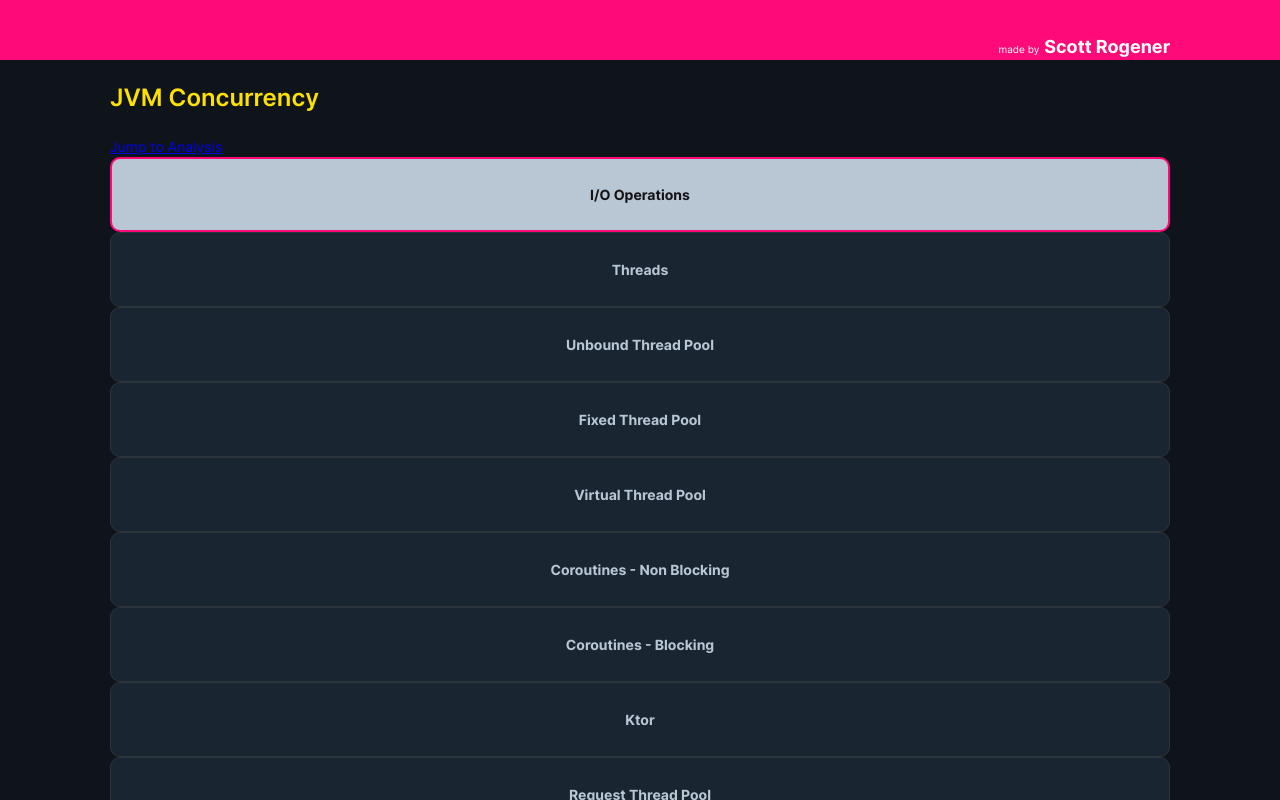
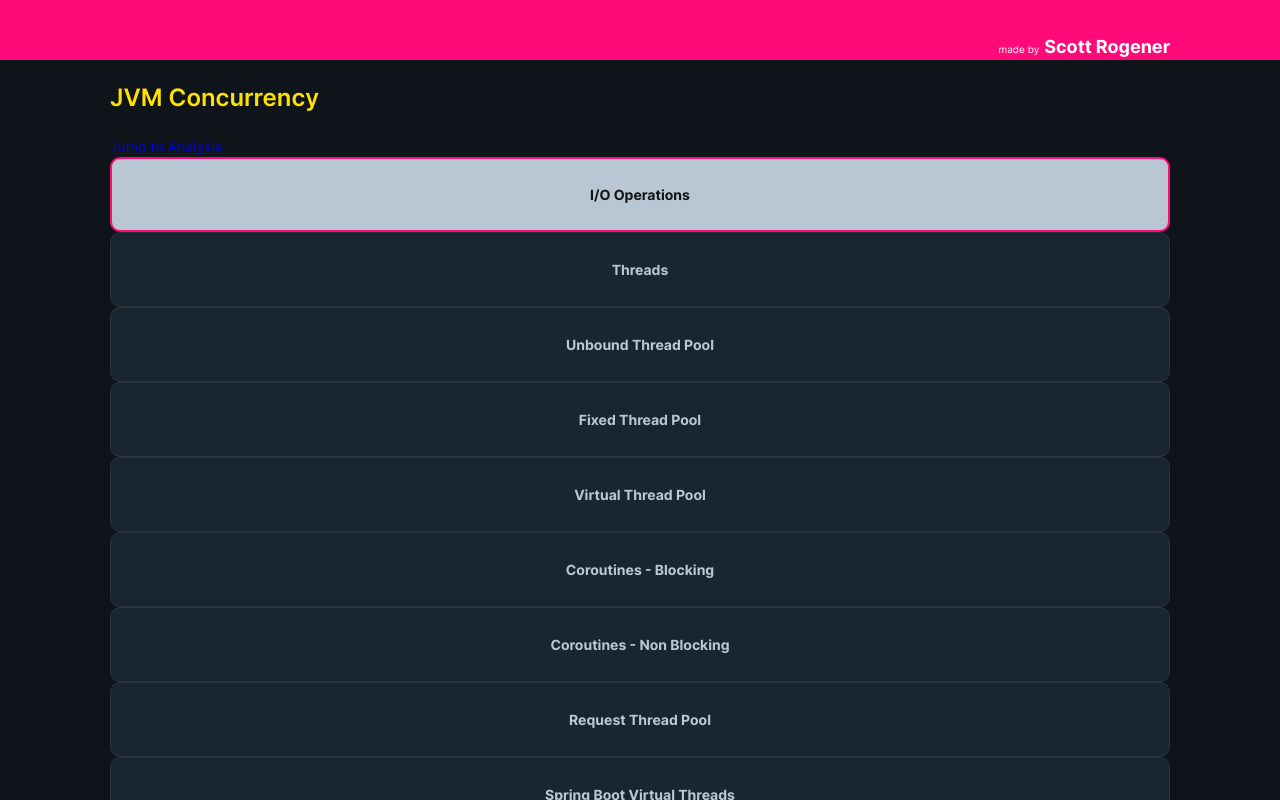
Before and after one commit to scottyroges/JvmConcurrency, a React (Vite) app in the folder JvmConcurrencyFrontend/: page / in a window 1280 px wide. Shown: the top 800 px of the page. Built offline with nearby package versions, Linux system fonts and the light colour scheme.

Commit message:
adding a write up for the coroutine blocking page

```diff
--- a/JvmConcurrencyFrontend/src/domains/scenarios.ts
+++ b/JvmConcurrencyFrontend/src/domains/scenarios.ts
@@ -5,7 +5,6 @@ import scenarioFixedThreadPool from "@assets/scenarios/fixed-thread-pool/scenari
 import scenarioVirtualThreadPool from "@assets/scenarios/virtual-thread-pool/scenario-virtual-thread-pool.txt";
 import scenarioCoroutinesBlocking from "@assets/scenarios/coroutines-blocking/scenario-coroutines-blocking.txt";
 import scenarioCoroutinesNonBlocking from "@assets/scenarios/coroutines-non-blocking/scenario-coroutines-non-blocking.txt";
-import scenarioKtor from "@assets/scenarios/ktor/scenario-ktor.txt";
 import scenarioRequestThreadPool from "@assets/scenarios/request-thread-pool/scenario-request-thread-pool.txt";
 import scenarioSpringBootVirtualThreads from "@assets/scenarios/spring-boot-virtual-threads/scenario-spring-boot-virtual-threads.txt";
 import scenarioVirtualThreadsAndCoroutines from "@assets/scenarios/virtual-threads-and-coroutines/scenario-virtual-threads-and-coroutines.txt";
@@ -18,7 +17,6 @@ import scenarioFixedThreadPoolMarkdown from "@assets/scenarios/fixed-thread-pool
 import scenarioVirtualThreadPoolMarkdown from "@assets/scenarios/virtual-thread-pool/scenario-virtual-thread-pool-md.txt";
 import scenarioCoroutinesBlockingMarkdown from "@assets/scenarios/coroutines-blocking/scenario-coroutines-blocking-md.txt";
 import scenarioCoroutinesNonBlockingMarkdown from "@assets/scenarios/coroutines-non-blocking/scenario-coroutines-non-blocking-md.txt";
-import scenarioKtorMarkdown from "@assets/scenarios/ktor/scenario-ktor-md.txt";
 import scenarioRequestThreadPoolMarkdown from "@assets/scenarios/request-thread-pool/scenario-request-thread-pool-md.txt";
 import scenarioSpringBootVirtualThreadsMarkdown from "@assets/scenarios/spring-boot-virtual-threads/scenario-spring-boot-virtual-threads-md.txt";
 import scenarioVirtualThreadsAndCoroutinesMarkdown from "@assets/scenarios/virtual-threads-and-coroutines/scenario-virtual-threads-and-coroutines-md.txt";
@@ -95,18 +93,6 @@ const scenarios: ScenarioType[] = [
     markdown: scenarioVirtualThreadPoolMarkdown,
   },
   {
-    id: "coroutines-non-blocking",
-    name: "Coroutines - Non Blocking",
-    description: [
-      "controller - OS threads",
-      "client - java http client non blocking",
-      "network call in parallel",
-      "coroutines",
-    ],
-    file: scenarioCoroutinesNonBlocking,
-    markdown: scenarioCoroutinesNonBlockingMarkdown,
-  },
-  {
     id: "coroutines-blocking",
     name: "Coroutines - Blocking",
     description: [
@@ -119,16 +105,16 @@ const scenarios: ScenarioType[] = [
     markdown: scenarioCoroutinesBlockingMarkdown,
   },
   {
-    id: "ktor",
-    name: "Ktor",
+    id: "coroutines-non-blocking",
+    name: "Coroutines - Non Blocking",
     description: [
       "controller - OS threads",
-      "client - ktor http client suspending",
+      "client - java http client non blocking",
       "network call in parallel",
       "coroutines",
     ],
-    file: scenarioKtor,
-    markdown: scenarioKtorMarkdown,
+    file: scenarioCoroutinesNonBlocking,
+    markdown: scenarioCoroutinesNonBlockingMarkdown,
   },
   {
     id: "request-thread-pool",
```
Also changed, not shown: JvmConcurrencyFrontend/src/assets/scenarios/coroutines-blocking/scenario-coroutines-blocking-md.txt, JvmConcurrencyFrontend/src/assets/scenarios/virtual-thread-pool/scenario-virtual-thread-pool-md.txt, 1 other file (tests, documents, lock files or other folders).
